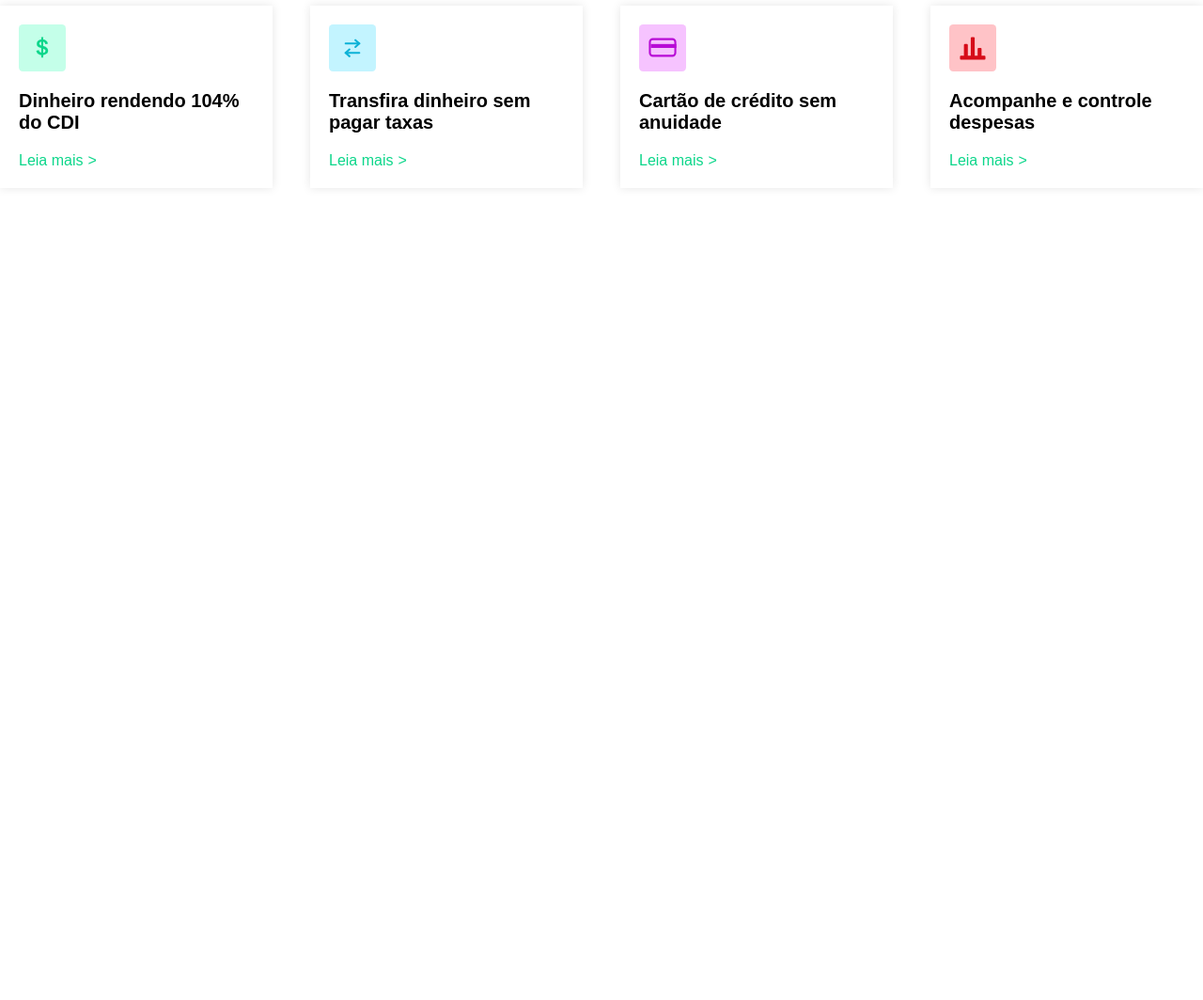
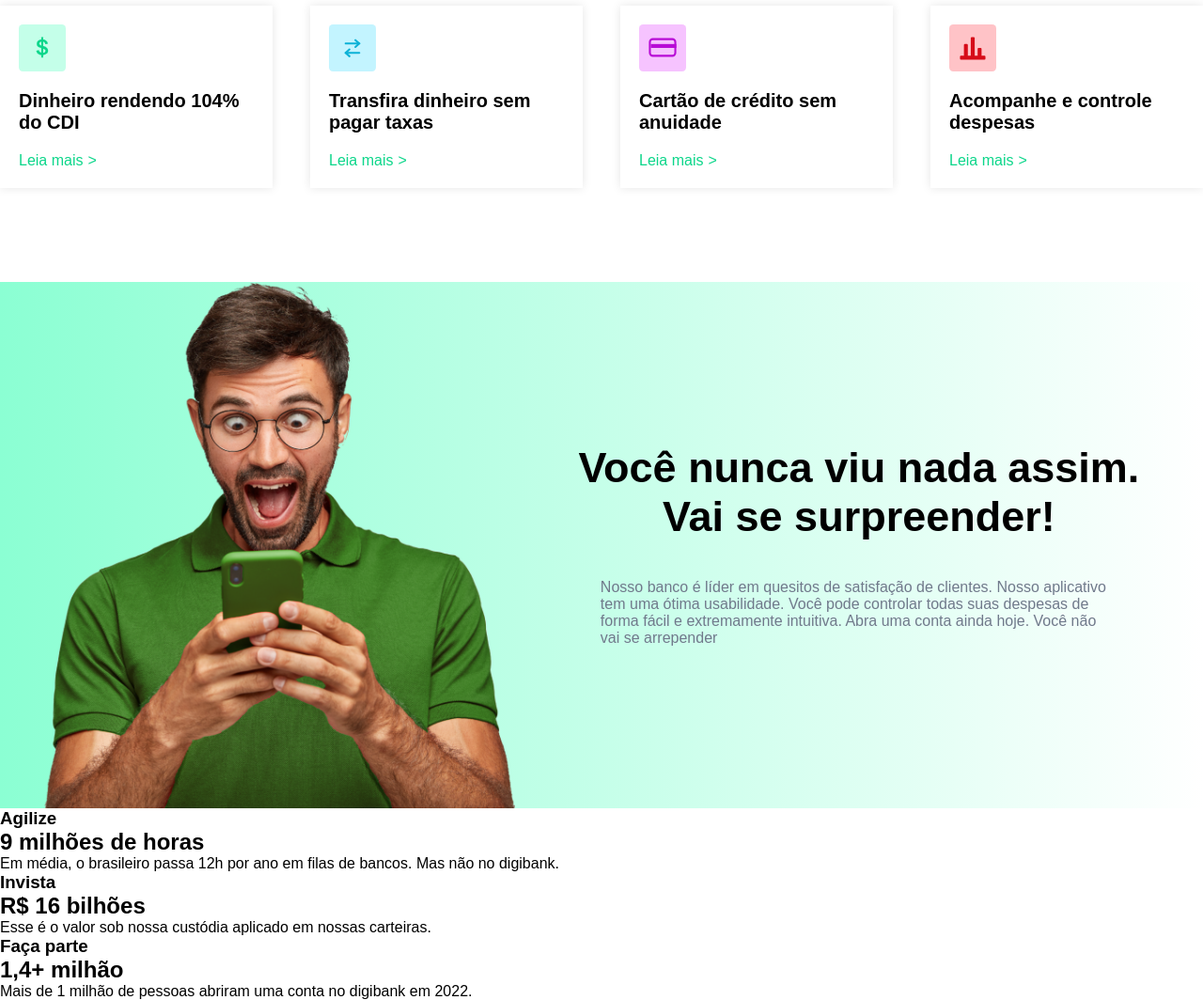
Before and after one commit to Ericodesenvolvedor/digibank, a plain HTML site: page index.html in a window 1280 px wide. Shown: the part 1080-2144 px from the top of the page at 94% size. Before the commit the page ends 1380 px from the top, so only its background shows below. Drawn offline with Linux system fonts and the light colour scheme.

Commit message:
feat: estrutura + estilização sobre

```diff
--- /dev/null
+++ b/assets/css/sobre/sobre-conteudo/sobre-conteudo-paragrafo.css
@@ -0,0 +1,6 @@
+.sobre_conteudo_paragrafo {
+    max-width: 550px;
+    width: 100%;
+    word-wrap: break-word;
+    color: var(--cinza);
+}
--- /dev/null
+++ b/assets/css/sobre/sobre-conteudo/sobre-conteudo-titulo.css
@@ -0,0 +1,5 @@
+.sobre_conteudo_titulo {
+    font-size: 4.5rem;
+    margin-bottom: 4rem;
+    text-align: center;
+}
--- /dev/null
+++ b/assets/css/sobre/sobre-conteudo/sobre-conteudo.css
@@ -0,0 +1,6 @@
+.sobre_conteudo {
+    width: 50%;
+    display: flex;
+    flex-direction: column;
+    align-items: center;
+}
--- /dev/null
+++ b/assets/css/sobre/sobre-img.css
@@ -0,0 +1,4 @@
+.sobre_img {
+    display: block;
+    height: 100%;
+}
--- /dev/null
+++ b/assets/css/sobre/sobre.css
@@ -0,0 +1,8 @@
+.sobre {
+    align-items: center;
+    background-image: linear-gradient(to right, rgb(139, 255, 211), white);
+    display: flex;
+    justify-content: space-evenly;
+    height: 70vh;
+    width: 100%;
+}
--- a/index.html
+++ b/index.html
@@ -31,6 +31,12 @@
     <link rel="stylesheet" href="./assets/css/beneficios/cards/card-icone.css" />
     <link rel="stylesheet" href="./assets/css/beneficios/cards/card-paragrafo.css" />
     <link rel="stylesheet" href="./assets/css/beneficios/cards/card-link.css" />
+    <!-- MAIN - SOBRE -->
+    <link rel="stylesheet" href="./assets/css/sobre/sobre.css" />
+    <link rel="stylesheet" href="./assets/css/sobre/sobre-img.css" />
+    <link rel="stylesheet" href="./assets/css/sobre/sobre-conteudo/sobre-conteudo.css" />
+    <link rel="stylesheet" href="./assets/css/sobre/sobre-conteudo/sobre-conteudo-titulo.css" />
+    <link rel="stylesheet" href="./assets/css/sobre/sobre-conteudo/sobre-conteudo-paragrafo.css" />
 </head>
 
 <body>
@@ -95,6 +101,40 @@
                 </div>
             </div>
         </section>
+
+        <section class="sobre">
+            <img src="./assets/img/homem-olhando-surpreso.png" class="sobre_img" alt="Homem olhando para o celular com um rosto surpreso." />
+
+            <div class="sobre_conteudo">
+                <h2 class="sobre_conteudo_titulo">
+                    Você nunca viu nada assim. <br /> Vai se surpreender!
+                </h2>
+
+                <p class="sobre_conteudo_paragrafo">
+                    Nosso banco é líder em quesitos de satisfação de clientes. Nosso aplicativo tem uma ótima usabilidade. Você pode controlar todas suas despesas de forma fácil e extremamente intuitiva. Abra uma conta ainda hoje. Você não vai se arrepender
+                </p>
+            </div>
+        </section>
+
+        <section class="info">
+            <div class="info_item">
+                <h3 class="info_item_subtitulo">Agilize</h3>
+                <h2 class="info_item_titulo">9 milhões de horas</h2>
+                <p class="info_item_paragrafo">Em média, o brasileiro passa 12h por ano em filas de bancos. Mas não no digibank.</p>
+            </div>
+
+            <div class="info_item">
+                <h3 class="info_item_subtitulo">Invista</h3>
+                <h2 class="info_item_titulo">R$ 16 bilhões</h2>
+                <p class="info_item_paragrafo">Esse é o valor sob nossa custódia aplicado em nossas carteiras.</p>
+            </div>
+
+            <div class="info_item">
+                <h3 class="info_item_subtitulo">Faça parte</h3>
+                <h2 class="info_item_titulo">1,4+ milhão</h2>
+                <p class="info_item_paragrafo">Mais de 1 milhão de pessoas abriram uma conta no digibank em 2022.</p>
+            </div>
+        </section>
     </main>
 </body>
 
```
Also changed, not shown: assets/img/homem-olhando-surpreso.png (added).
